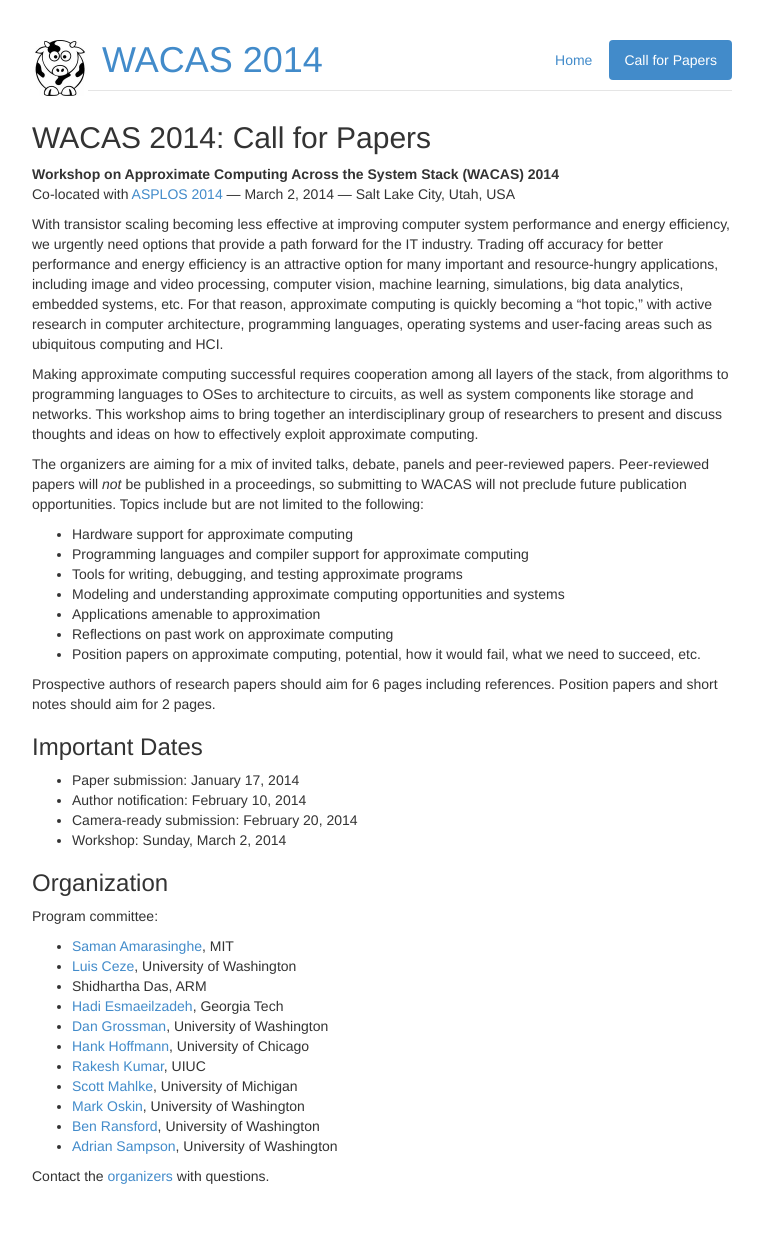
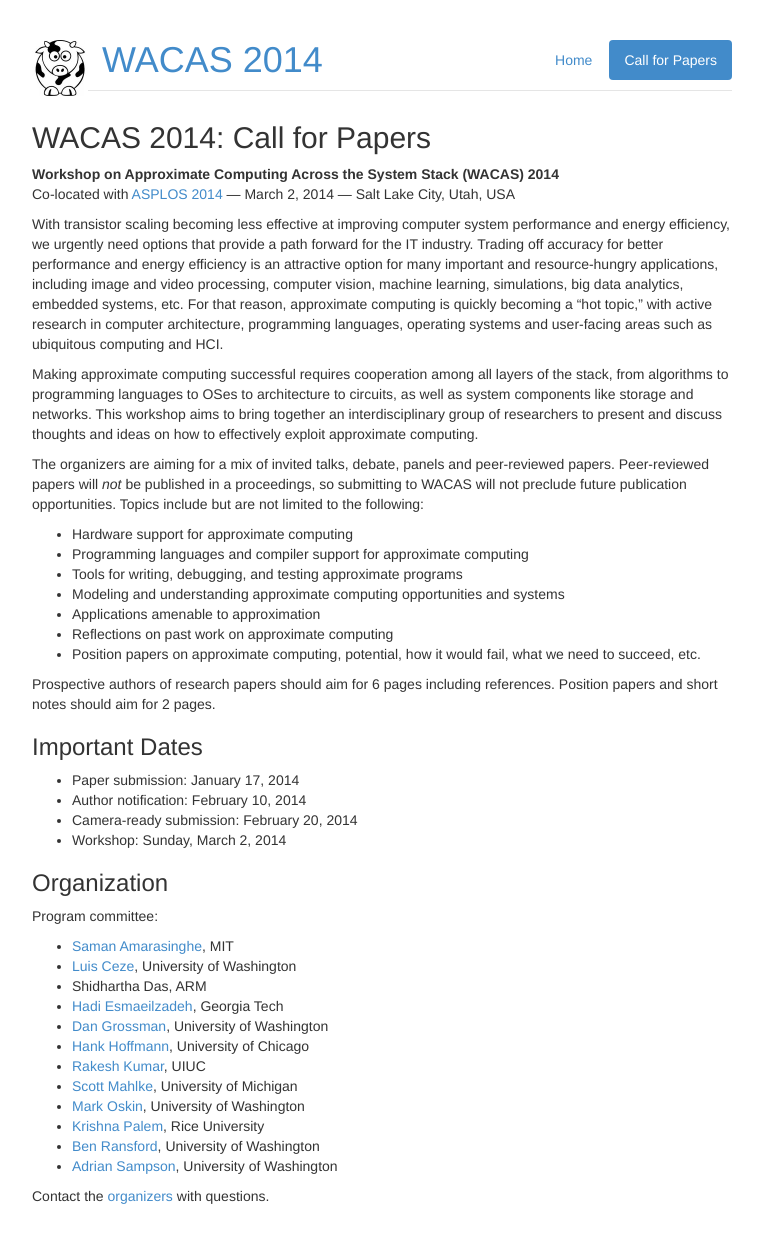
Before and after one commit to uwsampa/sampa-public, a Jekyll site: the page built from wacas14/cfp.md, in a window 1280 px wide. Shown: the whole page, without its empty margins (258-1021 px from the left). Built offline with Jekyll 4.4.1, drawn with Linux system fonts in a browser that asks for light colours; Markdown is read by kramdown in place of the engine named in the settings.

Commit message:
add Krishna Palem to WACAS PC

```diff
--- a/wacas14/cfp.md
+++ b/wacas14/cfp.md
@@ -66,6 +66,7 @@
 * [Rakesh Kumar][], UIUC
 * [Scott Mahlke][], University of Michigan
 * [Mark Oskin][], University of Washington
+* [Krishna Palem][], Rice University
 * [Ben Ransford][], University of Washington
 * [Adrian Sampson][], University of Washington
 
@@ -80,5 +81,6 @@
 [Rakesh Kumar]: http://passat.crhc.illinois.edu/rakeshk/
 [Scott Mahlke]: http://web.eecs.umich.edu/~mahlke/
 [Mark Oskin]: http://homes.cs.washington.edu/~oskin/
+[Krishna Palem]: http://www.cs.rice.edu/~kvp1/
 [Ben Ransford]: http://homes.cs.washington.edu/~ransford/
 [Adrian Sampson]: http://homes.cs.washington.edu/~asampson/
```
